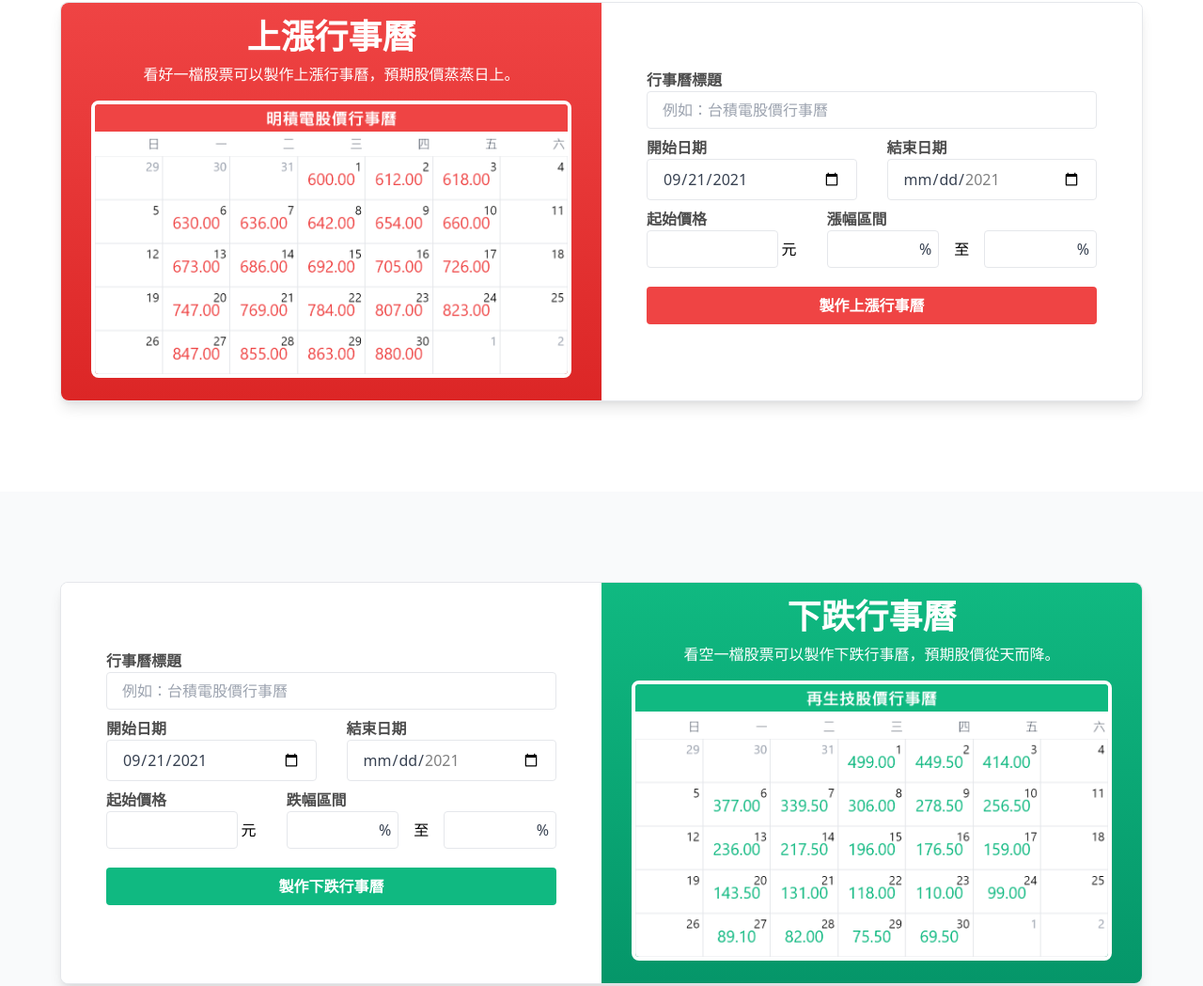
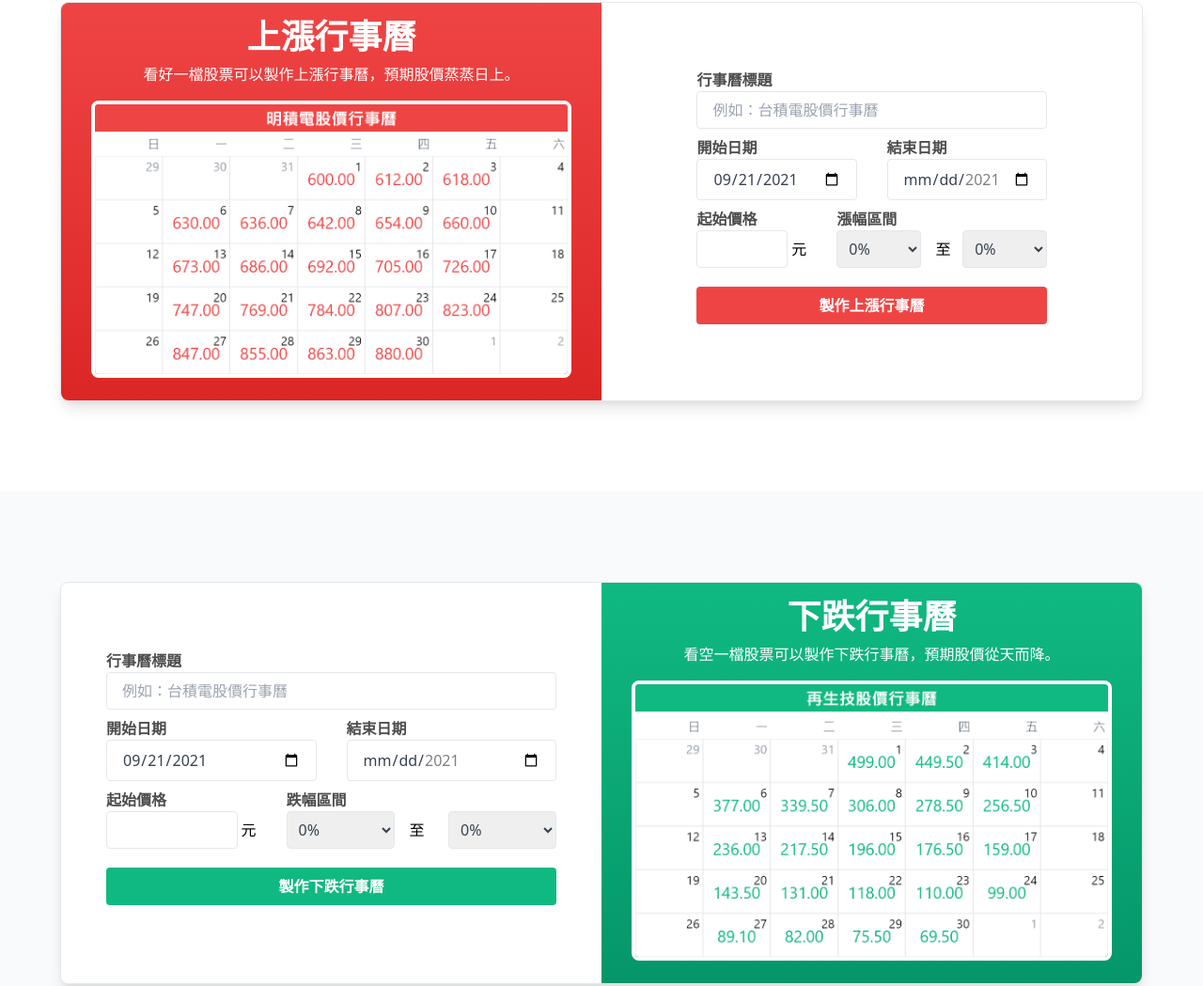
Before and after one commit to WayneRichen/stonk.tw, a plain HTML site: page index.html in a window 1280 px wide. Shown: the part 1342-2391 px from the top of the page at 94% size. Drawn offline with nearby package versions, Linux system fonts and the light colour scheme.

Commit message:
Change range from input to select

```diff
--- a/index.html
+++ b/index.html
@@ -171,17 +171,39 @@
                             <div class="flex flex-col w-3/5">
                                 <div class="full">
                                     <label class="text-base pb-1 font-sans text-black text-opacity-70 font-bold">漲幅區間</label>
-                                    <label class="up-percent-tip text-xs pb-1 text-red-500 hidden">※請填寫漲幅區間</label>
+                                    <label class="up-percent-tip text-xs pb-1 text-red-500 hidden">※漲幅區間請由小到大排列</label>
                                 </div>
                                 <div class="flex flex-row">
-                                    <div class="relative flex flex-row">
-                                    <input class="up-min-percent text-gray-700 w-full h-10 rounded py-3 px-6 focus:outline-none border border-gray-200 focus:ring-red-50 focus:ring" type="number">
-                                    <label class="pl-1 py-2 text-gray-700 absolute right-2">%</label>
+                                    <div class="relative flex flex-row w-2/5">
+                                        <select class="up-min-percent text-gray-700 w-full h-10 rounded px-2 focus:outline-none border border-gray-200 focus:ring-red-50 focus:ring">
+                                            <option value="0">0%</option>
+                                            <option value="1">1%</option>
+                                            <option value="2">2%</option>
+                                            <option value="3">3%</option>
+                                            <option value="4">4%</option>
+                                            <option value="5">5%</option>
+                                            <option value="6">6%</option>
+                                            <option value="7">7%</option>
+                                            <option value="8">8%</option>
+                                            <option value="9">9%</option>
+                                            <option value="10">10%</option>
+                                          </select>
                                     </div>
-                                    <label class="py-2 px-4">至</label>
-                                    <div class="relative flex flex-row">
-                                    <input class="up-max-percent text-gray-700 w-full h-10 rounded py-3 px-6 focus:outline-none border border-gray-200 focus:ring-red-50 focus:ring" type="number" step="1">
-                                    <label class="pl-1 py-2 text-gray-700 absolute right-2">%</label>
+                                    <label class="py-2 px-4 w-1/5">至</label>
+                                    <div class="relative flex flex-row w-2/5">
+                                        <select class="up-max-percent text-gray-700 w-full h-10 rounded px-2 focus:outline-none border border-gray-200 focus:ring-red-50 focus:ring">
+                                            <option value="0">0%</option>
+                                            <option value="1">1%</option>
+                                            <option value="2">2%</option>
+                                            <option value="3">3%</option>
+                                            <option value="4">4%</option>
+                                            <option value="5">5%</option>
+                                            <option value="6">6%</option>
+                                            <option value="7">7%</option>
+                                            <option value="8">8%</option>
+                                            <option value="9">9%</option>
+                                            <option value="10">10%</option>
+                                          </select>
                                     </div>
                                 </div>
                             </div>
@@ -240,17 +262,39 @@
                             <div class="flex flex-col w-3/5">
                                 <div class="full">
                                     <label class="text-base pb-1 font-sans text-black text-opacity-70 font-bold">跌幅區間</label>
-                                    <label class="down-percent-tip text-xs pb-1 text-red-500 hidden">※請填寫跌幅區間</label>
+                                    <label class="down-percent-tip text-xs pb-1 text-red-500 hidden">※跌幅區間請由小到大排列</label>
                                 </div>
                                 <div class="flex flex-row">
-                                    <div class="relative flex flex-row">
-                                    <input class="down-min-percent text-gray-700 w-full h-10 rounded py-3 px-6 focus:outline-none border border-gray-200 focus:ring-green-50 focus:ring" type="number">
-                                    <label class="pl-1 py-2 text-gray-700 absolute right-2">%</label>
+                                    <div class="relative flex flex-row w-2/5">
+                                        <select class="down-min-percent text-gray-700 w-full h-10 rounded px-2 focus:outline-none border border-gray-200 focus:ring-green-50 focus:ring">
+                                            <option value="0">0%</option>
+                                            <option value="1">1%</option>
+                                            <option value="2">2%</option>
+                                            <option value="3">3%</option>
+                                            <option value="4">4%</option>
+                                            <option value="5">5%</option>
+                                            <option value="6">6%</option>
+                                            <option value="7">7%</option>
+                                            <option value="8">8%</option>
+                                            <option value="9">9%</option>
+                                            <option value="10">10%</option>
+                                        </select>
                                     </div>
-                                    <label class="py-2 px-4">至</label>
-                                    <div class="relative flex flex-row">
-                                    <input class="down-max-percent text-gray-700 w-full h-10 rounded py-3 px-6 focus:outline-none border border-gray-200 focus:ring-green-50 focus:ring" type="number">
-                                    <label class="pl-1 py-2 text-gray-700 absolute right-2">%</label>
+                                    <label class="py-2 px-4 w-1/5">至</label>
+                                    <div class="relative flex flex-row w-2/5">
+                                        <select class="down-max-percent text-gray-700 w-full h-10 rounded px-2 focus:outline-none border border-gray-200 focus:ring-green-50 focus:ring">
+                                            <option value="0">0%</option>
+                                            <option value="1">1%</option>
+                                            <option value="2">2%</option>
+                                            <option value="3">3%</option>
+                                            <option value="4">4%</option>
+                                            <option value="5">5%</option>
+                                            <option value="6">6%</option>
+                                            <option value="7">7%</option>
+                                            <option value="8">8%</option>
+                                            <option value="9">9%</option>
+                                            <option value="10">10%</option>
+                                        </select>
                                     </div>
                                 </div>
                             </div>
--- a/js/ui.js
+++ b/js/ui.js
@@ -81,21 +81,11 @@
     document.body.scrollIntoView({ behavior: "smooth"});
 }, false);
 
-const upMinPercent = document.querySelector('input.up-min-percent');
-const upMaxPercent = document.querySelector('input.up-max-percent');
-const downMinPercent = document.querySelector('input.down-min-percent');
-const downMaxPercent = document.querySelector('input.down-max-percent');
-upMinPercent.addEventListener('input', tenPercent);
-upMaxPercent.addEventListener('input', tenPercent);
-downMinPercent.addEventListener('input', tenPercent);
-downMaxPercent.addEventListener('input', tenPercent);
-function tenPercent(){
-    if (this.value > 10){
-        this.value = 10;
-    } else if (this.value < 0){
-        this.value = 0;
-    }
-}
+const upMinPercent = document.querySelector('select.up-min-percent');
+const upMaxPercent = document.querySelector('select.up-max-percent');
+const downMinPercent = document.querySelector('select.down-min-percent');
+const downMaxPercent = document.querySelector('select.down-max-percent');
+
 document.querySelector('input.up-price').addEventListener('input', priceRange);
 document.querySelector('input.down-price').addEventListener('input', priceRange);
 function priceRange(){
@@ -211,12 +201,12 @@
 
 function validUpData(){
     let valid = true;
-    if (upTitle.value == "" || upStartDate.value == "" || upEndDate.value == "" || upPrice.value == "" || upMaxPercent.value == "" || upMinPercent.value == "") valid = false;
+    if (upTitle.value == "" || upStartDate.value == "" || upEndDate.value == "" || upPrice.value == "" || parseInt(upMaxPercent.value) < parseInt(upMinPercent.value)) valid = false;
     if (upTitle.value == "" ) document.querySelector('label.up-title-tip').classList.remove('hidden');
     if (upStartDate.value == "") document.querySelector('label.up-start-date-tip').classList.remove('hidden');
     if (upEndDate.value == "") document.querySelector('label.up-end-date-tip ').classList.remove('hidden');
     if (upPrice.value == "") document.querySelector('label.up-price-tip ').classList.remove('hidden');
-    if (upMinPercent.value == "" || upMaxPercent.value == "") document.querySelector('label.up-percent-tip').classList.remove('hidden');
+    if (parseInt(upMinPercent.value) > parseInt(upMaxPercent.value)) document.querySelector('label.up-percent-tip').classList.remove('hidden');
 
     return valid;
 }
@@ -238,11 +228,11 @@
 });
 
 upMinPercent.addEventListener('change', ()=>{
-    if (upMinPercent.value != "" && upMaxPercent.value != "") document.querySelector('label.up-percent-tip').classList.add('hidden');
+    if (parseInt(upMinPercent.value) <= parseInt(upMaxPercent.value)) document.querySelector('label.up-percent-tip').classList.add('hidden');
 });
 
 upMaxPercent.addEventListener('change', ()=>{
-    if (upMinPercent.value != "" && upMaxPercent.value != "") document.querySelector('label.up-percent-tip').classList.add('hidden');
+    if (parseInt(upMinPercent.value) <= parseInt(upMaxPercent.value)) document.querySelector('label.up-percent-tip').classList.add('hidden');
 });
 
 generateDown.addEventListener('click',()=>{
@@ -299,12 +289,12 @@
 
 function validDownData(){
     let valid = true;
-    if (downTitle.value == "" || downStartDate.value == "" || downEndDate.value == "" || downPrice.value == "" || downMaxPercent.value == "" || downMinPercent.value == "") valid = false;
+    if (downTitle.value == "" || downStartDate.value == "" || downEndDate.value == "" || downPrice.value == "" || parseInt(downMaxPercent.value) < parseInt(downMinPercent.value)) valid = false;
     if (downTitle.value == "" ) document.querySelector('label.down-title-tip').classList.remove('hidden');
     if (downStartDate.value == "") document.querySelector('label.down-start-date-tip').classList.remove('hidden');
     if (downEndDate.value == "") document.querySelector('label.down-end-date-tip ').classList.remove('hidden');
     if (downPrice.value == "") document.querySelector('label.down-price-tip ').classList.remove('hidden');
-    if (downMinPercent.value == "" || downMaxPercent.value == "") document.querySelector('label.down-percent-tip').classList.remove('hidden');
+    if (parseInt(downMinPercent.value) > parseInt(downMaxPercent.value)) document.querySelector('label.down-percent-tip').classList.remove('hidden');
 
     return valid;
 }
@@ -326,11 +316,11 @@
 });
 
 downMinPercent.addEventListener('change', ()=>{
-    if (downMinPercent.value != "" && downMaxPercent.value != "") document.querySelector('label.down-percent-tip').classList.add('hidden');
+    if (parseInt(downMinPercent.value) <= parseInt(downMaxPercent.value)) document.querySelector('label.down-percent-tip').classList.add('hidden');
 });
 
 downMaxPercent.addEventListener('change', ()=>{
-    if (downMinPercent.value != "" && downMaxPercent.value != "") document.querySelector('label.down-percent-tip').classList.add('hidden');
+    if (parseInt(downMinPercent.value) <= parseInt(downMaxPercent.value)) document.querySelector('label.down-percent-tip').classList.add('hidden');
 });
 
 function download(){
```
